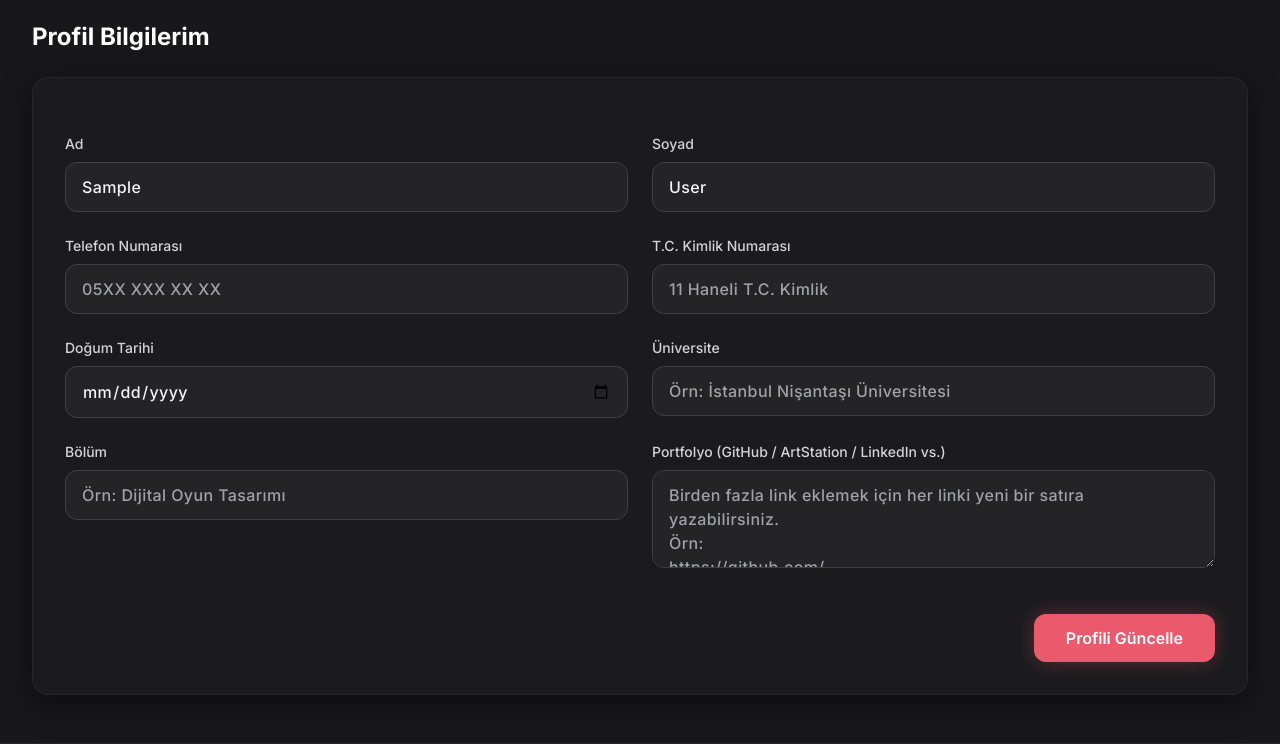
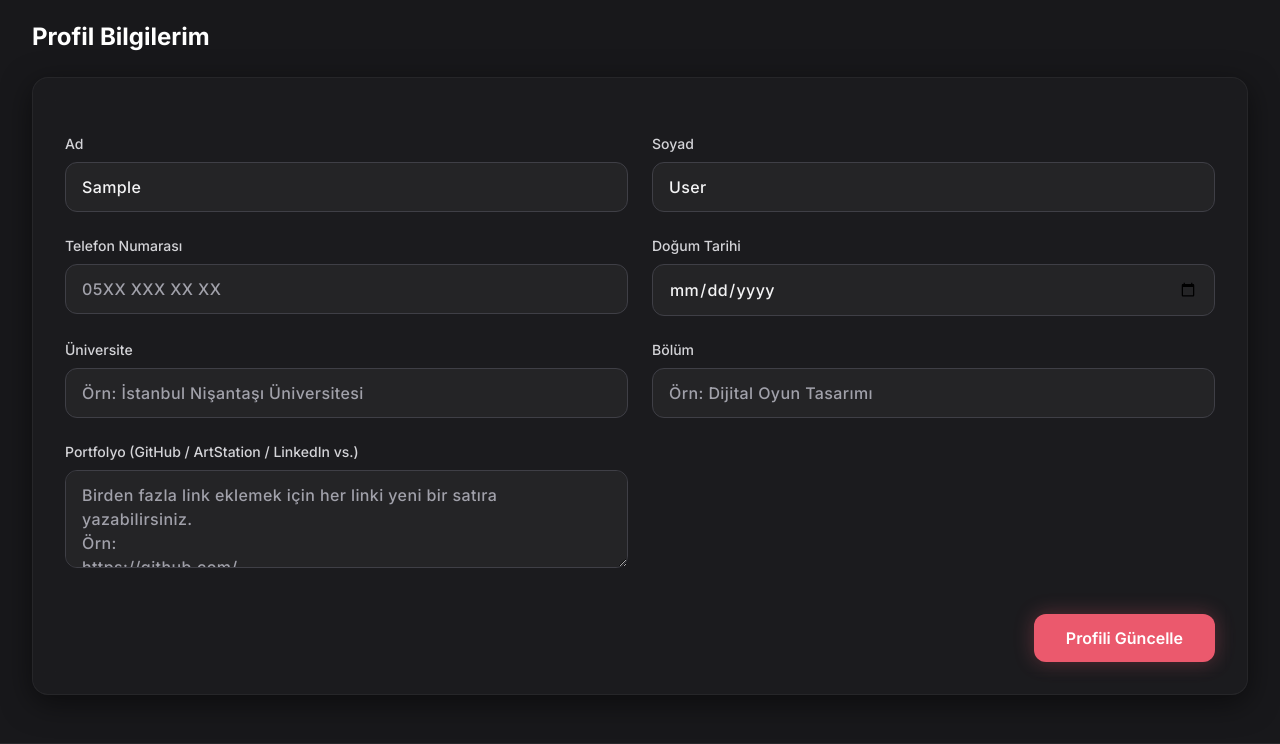
Before and after one commit to Omercekadam/nishdot-web, a Django app: page /auth/dashboard/ in a window 1280 px wide. Shown: the part 783-1527 px from the top of the page. Run offline with Django 5.2, Linux system fonts and the light colour scheme; the visitor is signed in with stand-in values (Sample User, id 1); data that the repository does not hold is empty.

Commit message:
national id removing

```diff
--- a/templates/users/dashboard.html
+++ b/templates/users/dashboard.html
@@ -176,10 +176,6 @@
                         {{ form.phone_number }}
                     </div>
                     <div>
-                        <label class="block text-sm font-medium text-zinc-300 mb-2">T.C. Kimlik Numarası</label>
-                        {{ form.national_id }}
-                    </div>
-                    <div>
                         <label class="block text-sm font-medium text-zinc-300 mb-2">Doğum Tarihi</label>
                         {{ form.birth_date }}
                     </div>
--- a/users/forms.py
+++ b/users/forms.py
@@ -111,12 +111,12 @@ class UserLoginForm(AuthenticationForm):
 class UserProfileUpdateForm(forms.ModelForm):
     class Meta:
         model = User
-        fields = ['first_name', 'last_name', 'phone_number', 'national_id', 'birth_date', 'university', 'department', 'portfolio_url']
+        fields = ['first_name', 'last_name', 'phone_number', 'birth_date', 'university', 'department', 'portfolio_url']
         widgets = {
             'first_name': forms.TextInput(attrs={'class': 'form-input', 'placeholder': 'Ad'}),
             'last_name': forms.TextInput(attrs={'class': 'form-input', 'placeholder': 'Soyad'}),
             'phone_number': forms.TextInput(attrs={'class': 'form-input', 'placeholder': '05XX XXX XX XX'}),
-            'national_id': forms.TextInput(attrs={'class': 'form-input', 'placeholder': '11 Haneli T.C. Kimlik'}),
+
             'birth_date': forms.DateInput(attrs={'class': 'form-input', 'type': 'date'}),
             'university': forms.TextInput(attrs={'class': 'form-input', 'placeholder': 'Örn: İstanbul Nişantaşı Üniversitesi'}),
             'department': forms.TextInput(attrs={'class': 'form-input', 'placeholder': 'Örn: Dijital Oyun Tasarımı'}),
```
